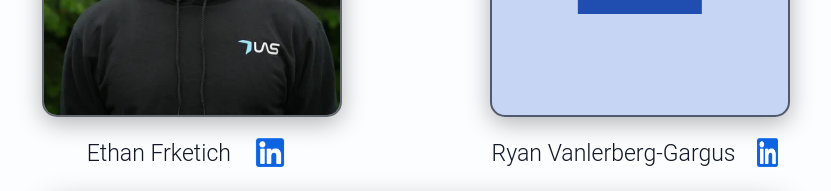
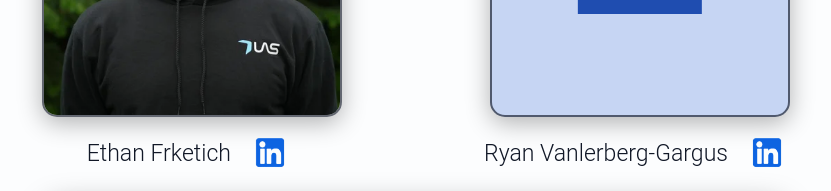
Before and after one commit to ubcuas/ubc_uas_site, a React (Vite) app: page /team in a window 1280 px wide. Shown: the part 1900-2091 px from the top of the page, without its empty margins (224-1055 px from the left). Built offline with nearby package versions, Linux system fonts and the light colour scheme.

Commit message:
(fix) linkedin logo squishing on teams page

```diff
--- a/src/TeamPage/TeamPage.css
+++ b/src/TeamPage/TeamPage.css
@@ -251,6 +251,7 @@
     margin: 0.55rem auto 0;
     width: 100%;
     max-width: var(--member-card-max);
+    min-width: 0;
 }
 
 .member-card .name {
@@ -275,6 +276,7 @@
 .linkedin-btn {
     width: 40px;
     height: 40px;
+    flex: 0 0 40px;
     display: inline-block;
     /* CHANGED: removed src/... path */
     background: url("../assets/icons/linkedIn.webp") center/100% 100% no-repeat;
@@ -297,6 +299,7 @@ html[data-theme="light"] .linkedin-btn {
     /* CHANGED: removed src/... path */
     width: 60px;
     height: 35px;
+    flex: 0 0 60px;
     display: inline-block;
     /* CHANGED: removed src/... path */
     background: url("../assets/blue_linkedIn.webp") center/100% 100% no-repeat;
```
